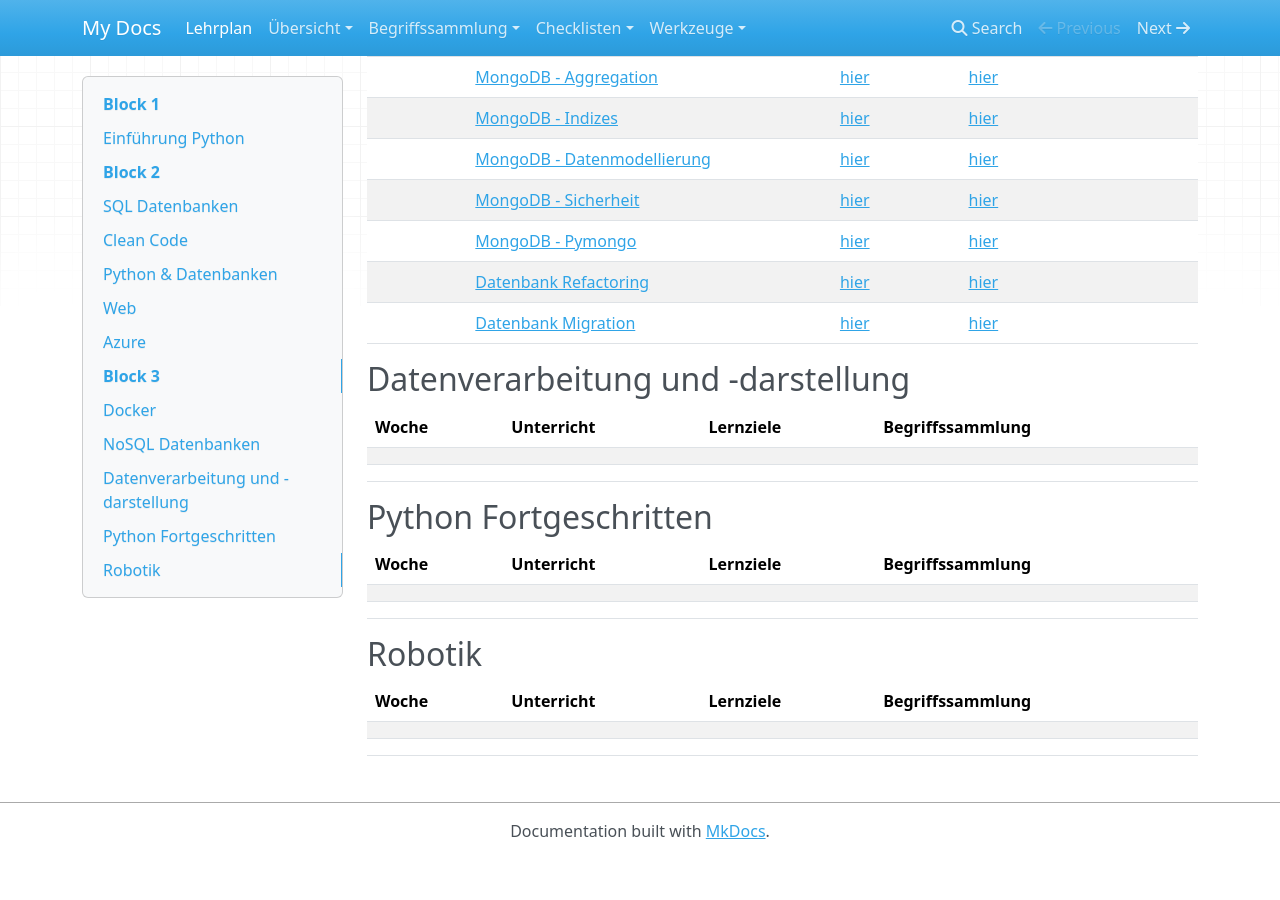
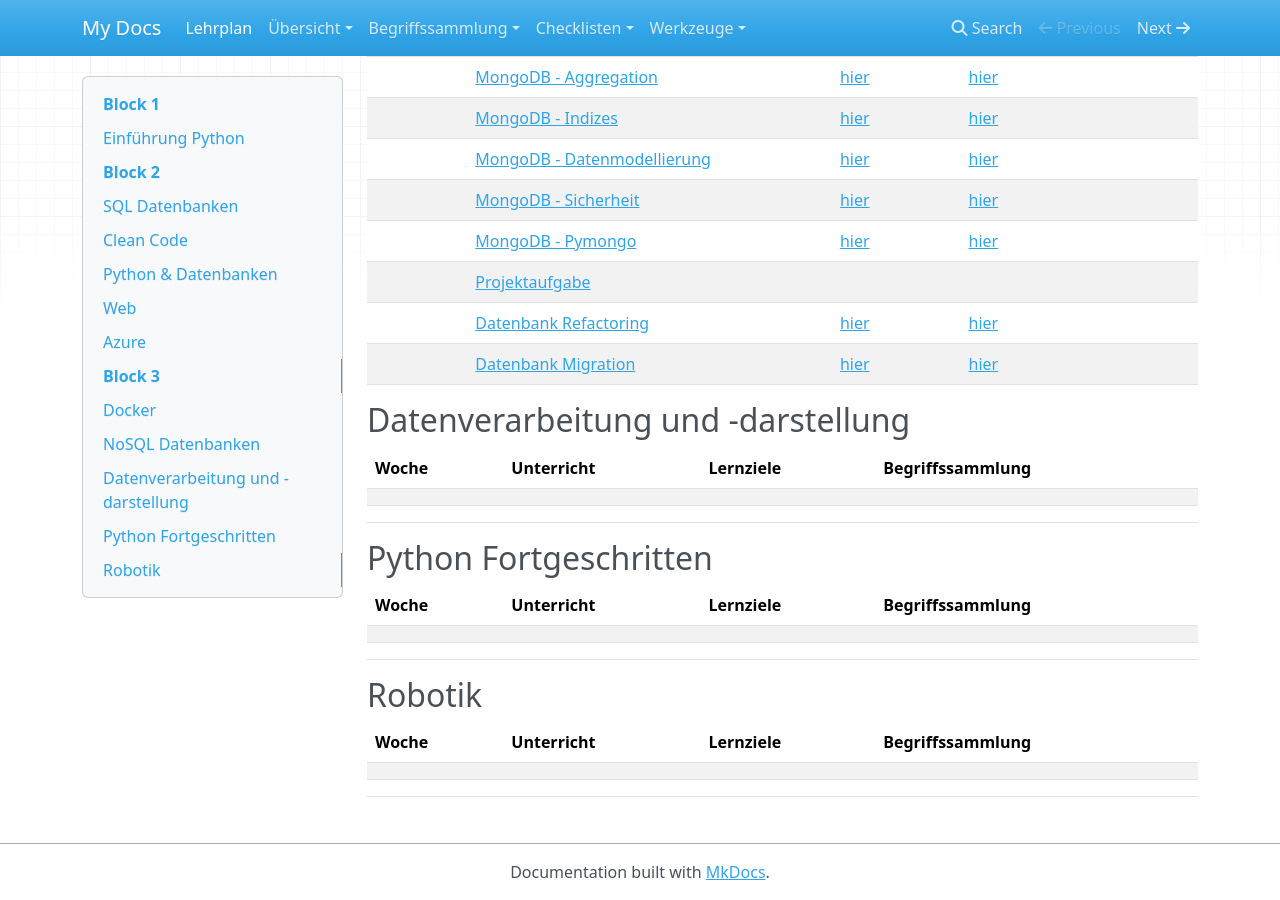
Before and after one commit to kevinsuelzle/Python_Wiki, an MkDocs documentation site: the page built from docs/lehrplan/lehrplan.md, in a window 1280 px wide and 900 px high, scrolled down 6205 px. Built offline with MkDocs 1.6.1, drawn with Linux system fonts in a browser that asks for light colours; nearby versions of some CDN libraries; before the commit the page ends 7064 px from its top, so only the background shows below that.

```diff
--- a/docs/lehrplan/lehrplan.md
+++ b/docs/lehrplan/lehrplan.md
@@ -163,22 +163,23 @@
 
 ## NoSQL Datenbanken
 
-| Woche | Unterricht                                                                  | Lernziele                                                               | Begriffssammlung                    |
-|-------|-----------------------------------------------------------------------------|-------------------------------------------------------------------------|-------------------------------------|
-|       | [NoSQL Intro Motivation](datenbanken/nosql/intro.md)                        | [hier](../checklists/checklist_db2.md#NoSQL)                            | [hier](../begriffe/begriffe_db2.md) |
-|       | [Key-Value Stores](datenbanken/nosql/key_value_stores.md)                   | [hier](../checklists/checklist_db2.md#NoSQL)                            | [hier](../begriffe/begriffe_db2.md) |
-|       | [Document Stores](datenbanken/nosql/document_stores.md)                     | [hier](../checklists/checklist_db2.md#NoSQL)                            | [hier](../begriffe/begriffe_db2.md) |
-|       | [Graphen Datenbanken](datenbanken/datenbanken/nosql/graphen_datenbanken.md) | [hier](../checklists/checklist_db2.md#NoSQL)                            | [hier](../begriffe/begriffe_db2.md) |
-|       | [Wide Column Stores](datenbanken/nosql/wide_column_stores.md)               | [hier](../checklists/checklist_db2.md#NoSQL)                            | [hier](../begriffe/begriffe_db2.md) |
-|       | [MongoDB - Einführung](datenbanken/nosql/mongodb/intro.md)                  | [hier](../checklists/checklist_db2.md#mongodb)                          | [hier](../begriffe/begriffe_db2.md) |
-|       | [MongoDB - CRUD](datenbanken/nosql/mongodb/crud.md)                         | [hier](../checklists/checklist_db2.md#mongodb)                          | [hier](../begriffe/begriffe_db2.md) |
-|       | [MongoDB - Aggregation](datenbanken/nosql/mongodb/aggregation.md)           | [hier](../checklists/checklist_db2.md#mongodb)                          | [hier](../begriffe/begriffe_db2.md) |
-|       | [MongoDB - Indizes](datenbanken/nosql/mongodb/indexes.md)                   | [hier](../checklists/checklist_db2.md#mongodb)                          | [hier](../begriffe/begriffe_db2.md) |
-|       | [MongoDB - Datenmodellierung](datenbanken/nosql/mongodb/data_modeling.md)   | [hier](../checklists/checklist_db2.md#mongodb)                          | [hier](../begriffe/begriffe_db2.md) |
-|       | [MongoDB - Sicherheit](datenbanken/nosql/mongodb/security.md)               | [hier](../checklists/checklist_db2.md#sicherheit-für-noaql-datenbanken) | [hier](../begriffe/begriffe_db2.md) |
-|       | [MongoDB - Pymongo](datenbanken/nosql/mongodb/pymongo.md)                   | [hier](../checklists/checklist_db2.md#pymongo)                          | [hier](../begriffe/begriffe_db2.md) |
-|       | [Datenbank Refactoring](datenbanken/nosql/mongodb/refactoring.md)           | [hier](../checklists/checklist_db2.md#datenbank-refactoring-in-nosql)   | [hier](../begriffe/begriffe_db2.md) |
-|       | [Datenbank Migration](datenbanken/nosql/mongodb/migration.md)               | [hier](../checklists/checklist_db2.md#datenbank-refactoring-in-nosql)   | [hier](../begriffe/begriffe_db2.md) |
+| Woche | Unterricht                                                                | Lernziele                                                               | Begriffssammlung                    |
+|-------|---------------------------------------------------------------------------|-------------------------------------------------------------------------|-------------------------------------|
+|       | [NoSQL Intro Motivation](datenbanken/nosql/intro.md)                      | [hier](../checklists/checklist_db2.md#NoSQL)                            | [hier](../begriffe/begriffe_db2.md) |
+|       | [Key-Value Stores](datenbanken/nosql/key_value_stores.md)                 | [hier](../checklists/checklist_db2.md#NoSQL)                            | [hier](../begriffe/begriffe_db2.md) |
+|       | [Document Stores](datenbanken/nosql/document_stores.md)                   | [hier](../checklists/checklist_db2.md#NoSQL)                            | [hier](../begriffe/begriffe_db2.md) |
+|       | [Graphen Datenbanken](datenbanken/nosql/graphen_datenbanken.md)           | [hier](../checklists/checklist_db2.md#NoSQL)                            | [hier](../begriffe/begriffe_db2.md) |
+|       | [Wide Column Stores](datenbanken/nosql/wide_column_stores.md)             | [hier](../checklists/checklist_db2.md#NoSQL)                            | [hier](../begriffe/begriffe_db2.md) |
+|       | [MongoDB - Einführung](datenbanken/nosql/mongodb/intro.md)                | [hier](../checklists/checklist_db2.md#mongodb)                          | [hier](../begriffe/begriffe_db2.md) |
+|       | [MongoDB - CRUD](datenbanken/nosql/mongodb/crud.md)                       | [hier](../checklists/checklist_db2.md#mongodb)                          | [hier](../begriffe/begriffe_db2.md) |
+|       | [MongoDB - Aggregation](datenbanken/nosql/mongodb/aggregation.md)         | [hier](../checklists/checklist_db2.md#mongodb)                          | [hier](../begriffe/begriffe_db2.md) |
+|       | [MongoDB - Indizes](datenbanken/nosql/mongodb/indexes.md)                 | [hier](../checklists/checklist_db2.md#mongodb)                          | [hier](../begriffe/begriffe_db2.md) |
+|       | [MongoDB - Datenmodellierung](datenbanken/nosql/mongodb/data_modeling.md) | [hier](../checklists/checklist_db2.md#mongodb)                          | [hier](../begriffe/begriffe_db2.md) |
+|       | [MongoDB - Sicherheit](datenbanken/nosql/mongodb/security.md)             | [hier](../checklists/checklist_db2.md#sicherheit-für-nosql-datenbanken) | [hier](../begriffe/begriffe_db2.md) |
+|       | [MongoDB - Pymongo](datenbanken/nosql/mongodb/pymongo.md)                 | [hier](../checklists/checklist_db2.md#pymongo)                          | [hier](../begriffe/begriffe_db2.md) |
+|       | [Projektaufgabe](datenbanken/nosql/mongodb/pymongo.md)                    |                                                                         |                                     |
+|       | [Datenbank Refactoring](datenbanken/nosql/mongodb/refactoring.md)         | [hier](../checklists/checklist_db2.md#datenbank-refactoring-in-nosql)   | [hier](../begriffe/begriffe_db2.md) |
+|       | [Datenbank Migration](datenbanken/nosql/mongodb/migration.md)             | [hier](../checklists/checklist_db2.md#datenbank-refactoring-in-nosql)   | [hier](../begriffe/begriffe_db2.md) |
 
 <!--  |                                                                             | [Wiederholung SQL Datenbanken]()                                        | [hier](../checklists/checklist_db2.md#Wiederholung-SQL-Datenbanken) |     | -->
 <!--  |                                                                             | [MongoDB & Cosmos DB]()                                                 | [hier](../checklists/checklist_db2.md#azure-cosmos-db)              |     | -->
```
Also changed, not shown: docs/lehrplan/datenbanken/nosql/mongodb/intro.md (+1 -2 lines), docs/lehrplan/datenbanken/nosql/wide_column_stores.md (+2 -2 lines).
